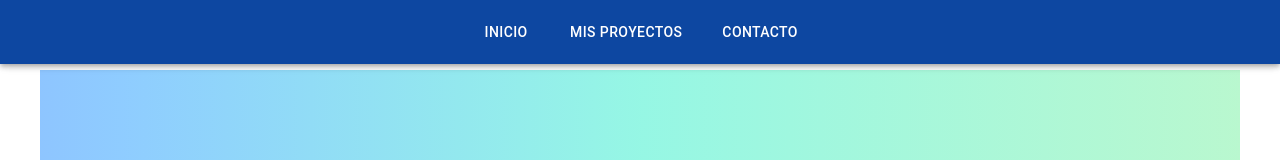
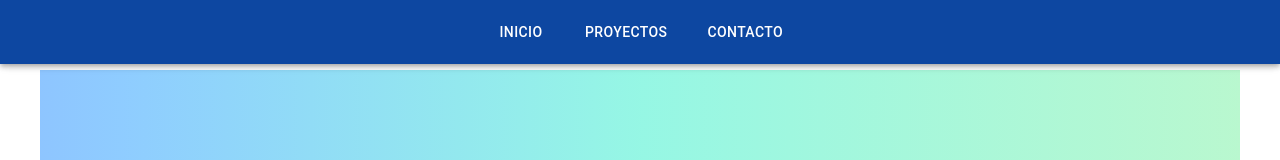
Before and after one commit to totonunez/mi-portafolio, a Next.js app: page / in a window 1280 px wide. Shown: the top 160 px of the page. Built offline with nearby package versions, Linux system fonts and the light colour scheme.

Commit message:
cambiar header

```diff
--- a/src/app/components/Navbar.tsx
+++ b/src/app/components/Navbar.tsx
@@ -9,7 +9,7 @@ export default function Navbar() {
         <Container sx={{ display: "flex", justifyContent: "center" }}>
           <Box sx={{ display: "flex", gap: 3 }}>
             <Button color="inherit" component={Link} href="/">Inicio</Button>
-            <Button color="inherit" component={Link} href="/proyectos">Mis Proyectos</Button>
+            <Button color="inherit" component={Link} href="/proyectos">Proyectos</Button>
             <Button color="inherit" component={Link} href="/contacto">Contacto</Button>
           </Box>
         </Container>
```
